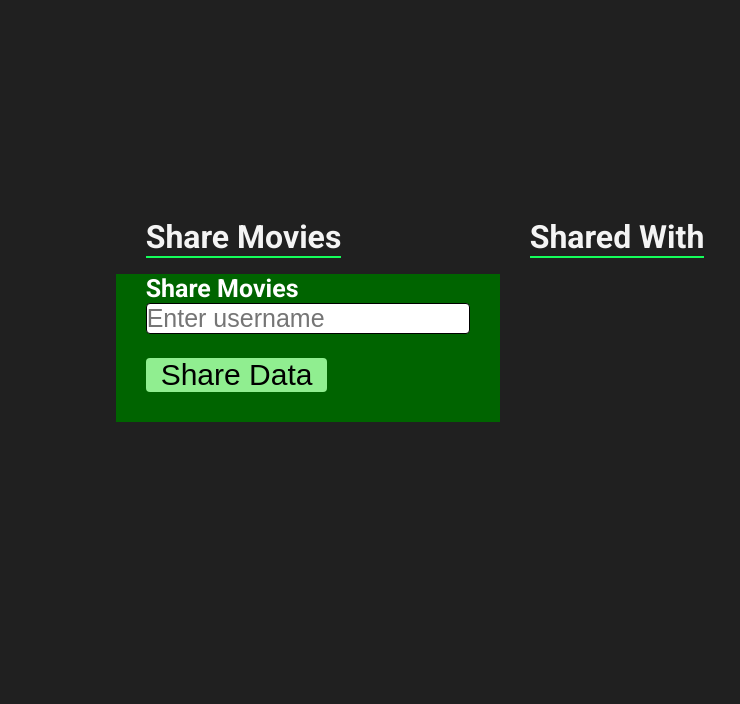
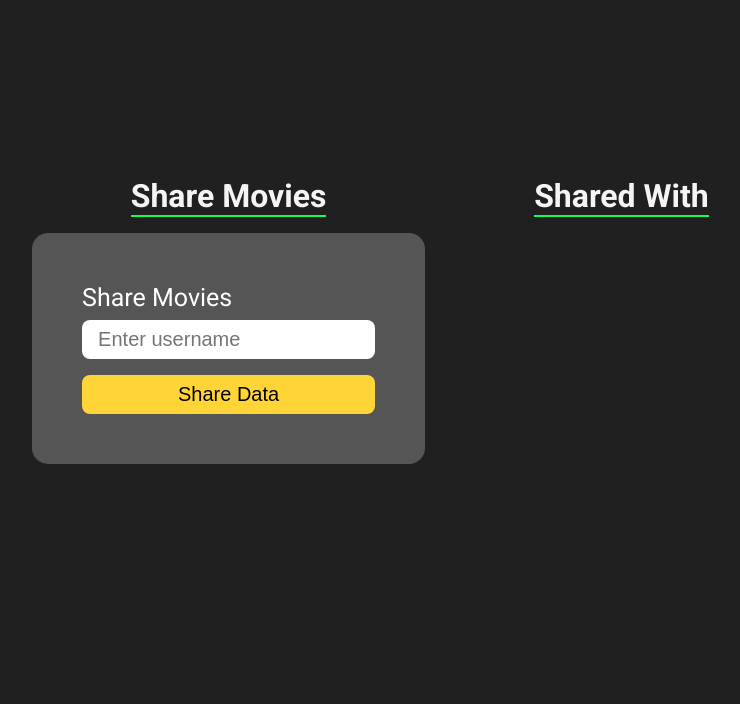
Before and after one commit to leo-mcgill/Group93, a Flask app: page /shareData in a window 1280 px wide. Shown: the part 71-775 px from the top of the page, without its empty margins (215-955 px from the left). Run offline with Flask 3, Linux system fonts and the light colour scheme; the visitor is signed in with stand-in values (Sample User, id 1); data comes from the database, SQL or seed files in the repository.

Commit message:
share data page updated

```diff
--- a/app/static/css_styles/share_styles.css
+++ b/app/static/css_styles/share_styles.css
@@ -1,30 +1,59 @@
+.title_container {
+    margin: 0 auto;
+}
+
 .share_user_container {
-    background-color: darkgreen;
-    padding-left: 30px;
-    padding-right: 30px;
-    padding-bottom: 30px;
+    background-color: #fafafa3e;
+    border-radius: 1rem;
+    padding: 50px;
+    position: relative;
+    max-width: 1200px;
+    margin: 0 auto;
+    width: 100%;
+}
+
+
+.share_user_container form {
+    gap: 1rem;
+    display: flex;
+    flex-direction: column;
+    justify-content: center;
+}
+
+.shareform-input {
+    width: 100%;
+    position: relative;
+}
+
+.shareform-input input {
+    border: none;
+    outline: none;
+    padding: 0.5rem 1rem;
+    margin-top: 0.5rem;
+    font-size: 1.25rem;
+    box-shadow: 2px #f1f1f1;
+    border-radius: 0.5rem;
+    width: 100%;
 }
 
 .share_submit {
-    font-size: 30px;
+    font-size: 1.25rem;
     border: none;
-    background-color: lightgreen;
-    border-radius: 4px;
-    padding-left: 15px;
-    padding-right: 15px;
+    background-color: #ffd437;
+    border-radius: 0.5rem;
+    padding: 0.5rem 1rem;
+
 }
 
 .autocomplete-results {
-    //position: absolute;
+    position: absolute;
     z-index: 1000;
-    width: 100%;
     max-height: 200px;
     overflow-y: auto;
-    background-color: white;
-    //border: 1px solid #ccc;
-    box-shadow: 0 4px 6px rgba(0, 0, 0, 0.1);
+    background-color: #202020;
     margin-top: 5px;
     padding: 0;
+    width: 100%;
     list-style-type: none;
 }
 
@@ -34,5 +63,21 @@
 }
 
 .autocomplete-item:hover {
-    background-color: #f0f0f0;
+    background-color: #202020;
 }
+
+
+.about_container {
+    display: flex;
+    gap: 0.5rem;
+    align-items: center;
+    justify-content: center;
+    flex-wrap: wrap;
+}
+
+.about_container .friend_element {
+    font-size: 1rem;
+    background-color: #fafafa3e;
+    padding: 0.25rem 0.5rem;
+    border-radius: 0.5rem;
+}
--- a/app/templates/shareData.html
+++ b/app/templates/shareData.html
@@ -17,12 +17,14 @@
                 <h1 class="title">Share Movies</h1>
             </div>
             <div class="share_user_container">
-                <h2 class="subtitle white_font">Share Movies</h2>
                 <form id="shareForm" action="" method="POST">
-                    <input class="input" type="text" name="login" id="login_username"
-                           placeholder="Enter username"><br><br>
-                    <ul id="autocomplete-results" class="autocomplete-results"></ul>
-                    <input class="share_submit" type="submit" value="Share Data">
+                    <div class="shareform-input">
+                        <label class="subtitle white_font">Share Movies</label>
+                        <input class="input" type="text" name="login" id="login_username"
+                           placeholder="Enter username">
+                        <ul id="autocomplete-results" class="autocomplete-results"></ul>
+                    </div>
+                    <button class="share_submit" type="submit"> Share Data </button>
                 </form>
             </div>
         </div>
```
